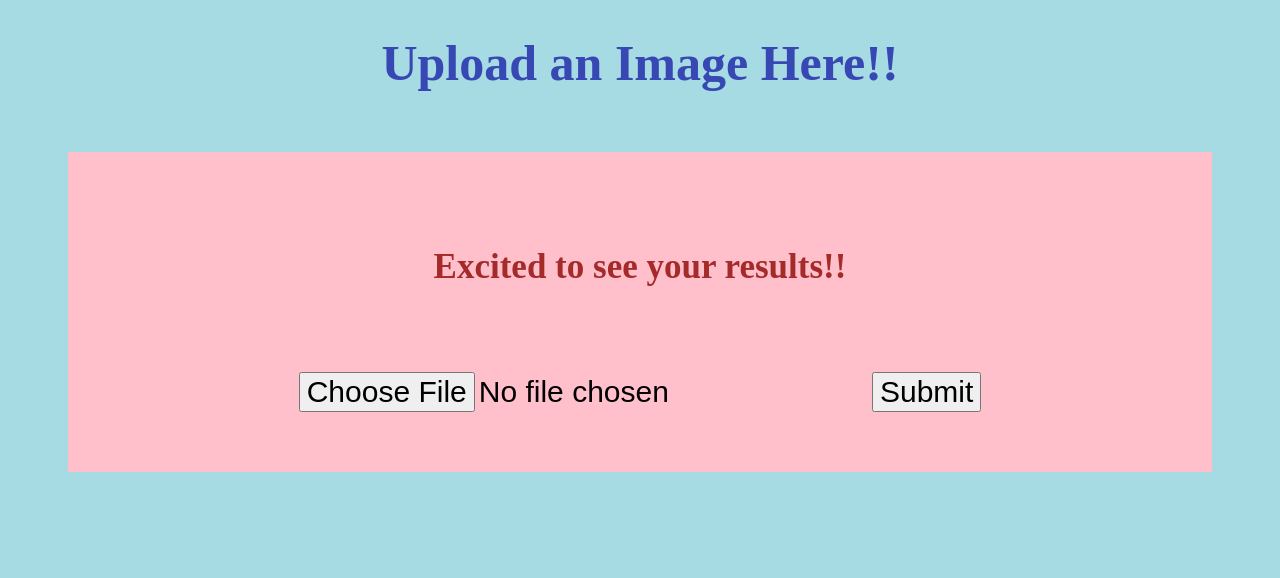
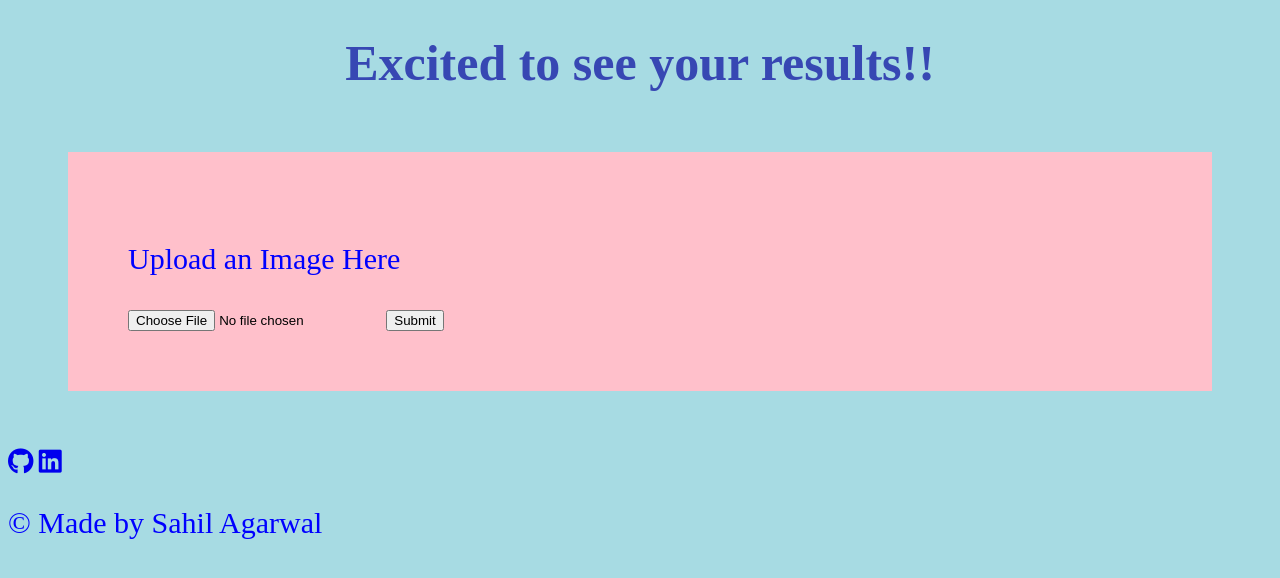
Before and after one commit to agarwalsahil2013/ImagePrediction, a Flask app: page / in a window 1280 px wide. Shown: the top 578 px of the page. Run offline with Flask 2, Linux system fonts and the light colour scheme; some libraries are stand-ins or nearby versions.

Commit message:
Add files via upload

```diff
--- a/templates/index.html
+++ b/templates/index.html
@@ -3,29 +3,26 @@
 <head>
 	<title>Image Detection</title>
 	<link rel="stylesheet" type="text/css" href="../static/style.css">
-	<style>
-		input{
-			font-size: 30px;
-		}
-	</style>
+	<script src="https://kit.fontawesome.com/5f3f547070.js" crossorigin="anonymous"></script>
 </head>
 <body>
-	<center>
-	<h1>Upload an Image Here!!</h1>
-
-	<div class="box" style="color:black">
-	<p style="font-size: 35px; color: brown"><b>Excited to see your results!!</p><br>
-	<br>
-	<form method="post" enctype="multipart/form-data">
-	<input type="file" name="file1">
-	<input type="submit">
-	</form>
-
+	<h1>Excited to see your results!!</h1>
+	<div class="box">
+		<p class="box-header">Upload an Image Here</p>
+		<form method="post" enctype="multipart/form-data">
+			<input type="file" name="file1">
+			<input id="submit" type="submit">
+		</form>
 	</div>
-	</center>
+	<div class="footer">
+		<div class="contact">
+			<a target="_blank" href="https://github.com/agarwalsahil2013/ImagePrediction.git"><i class="fab fa-github fa-lg contact-icon"></i></a>
+            <a target="_blank" href="https://www.linkedin.com/in/sahil-agarwal-/"><i class="fab fa-linkedin fa-lg contact-icon"></i></a>
+		</div>
+		<p class="footer-description">&copy; Made by Sahil Agarwal</p>
+	</div>
 </body>
 </html>
-
 
 
 
```
Also changed, not shown: templates/result.html (+11 -7 lines).
